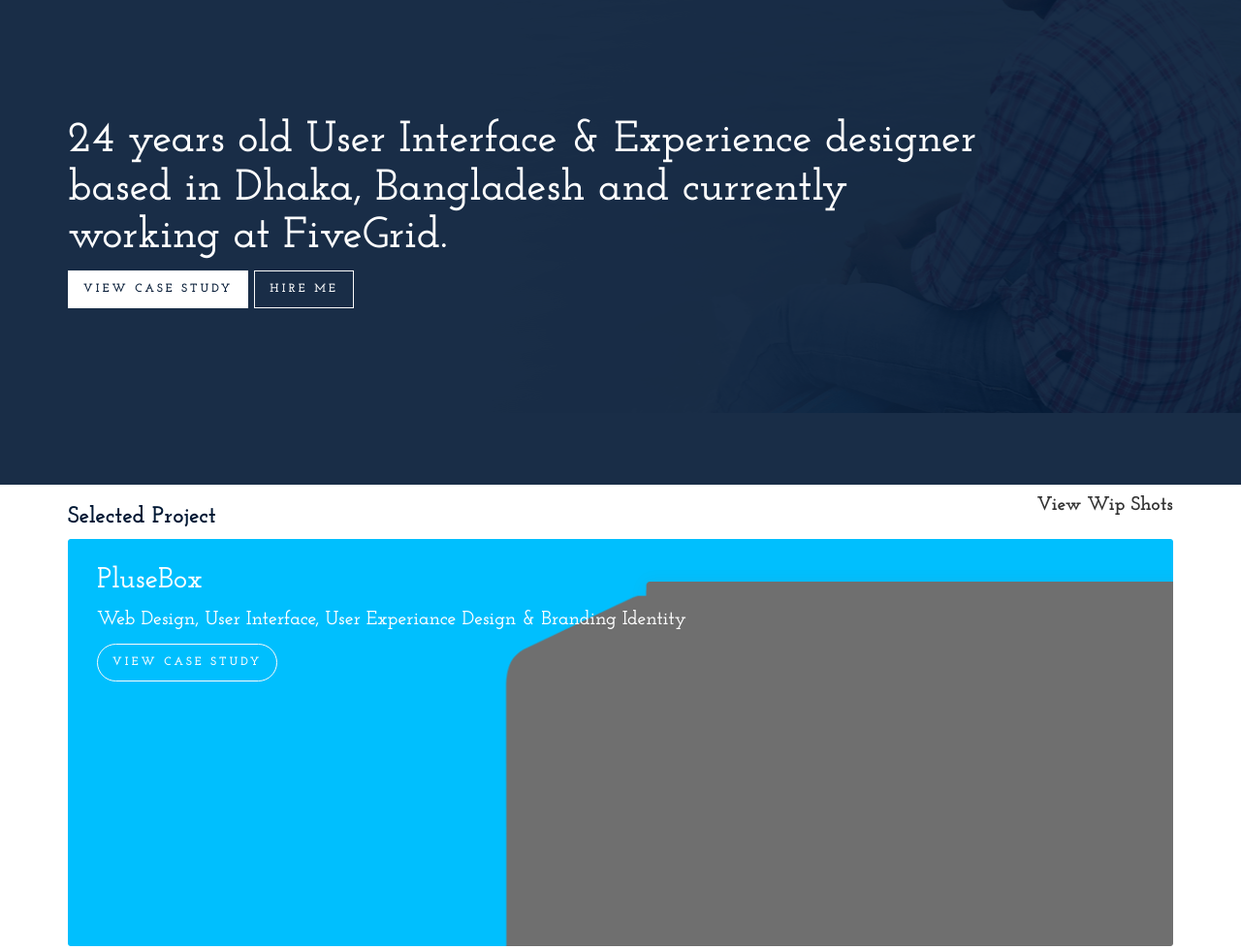
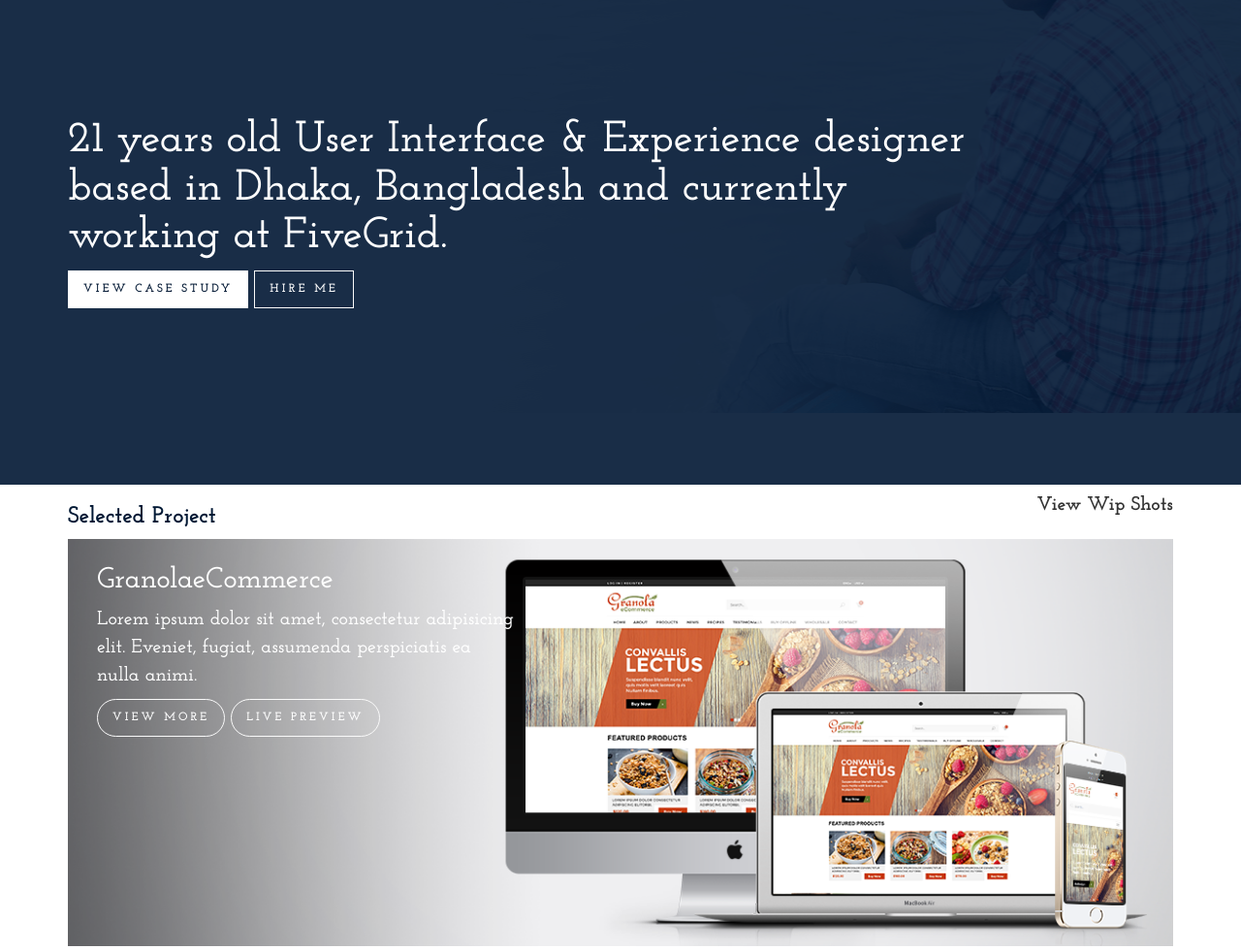
Before and after one commit to sumanengbd/sumanengbd.github.io, a plain HTML site: page portfolio.html in a window 1280 px wide. Shown: the part 300-1280 px from the top of the page at 97% size. Drawn offline with nearby package versions, Linux system fonts and the light colour scheme.

Commit message:
granola portfolio add

```diff
--- a/portfolio.html
+++ b/portfolio.html
@@ -22,12 +22,6 @@
       <link rel="stylesheet" href="style.css">
    </head>
    <body class="portfolio">
-     <!--  <p>h1 Bootstrap heading (36px)
-      h2 Bootstrap heading (30px)
-      h3 Bootstrap heading (24px)
-      h4 Bootstrap heading (18px)
-      h5 Bootstrap heading (14px)
-      h6 Bootstrap heading (12px)</p> -->
       <header>
          <div class="navbar navbar-default transition main_menu">
             <div class="container">
@@ -56,7 +50,7 @@
             <div class="row">
                <div class="col-md-12">
                   <div class="jumbotron">
-                     <h1 class="big_title">24 years old User Interface & Experience designer<br> based in Dhaka, Bangladesh and currently<br> working at FiveGrid.</h1>
+                     <h1 class="big_title">21 years old User Interface & Experience designer<br> based in Dhaka, Bangladesh and currently<br> working at FiveGrid.</h1>
                      <a href="#" class="btn btn_background"><strong>VIEW CASE STUDY</strong></a>
                      <a href="#" class="btn btn_none_background"><strong>Hire me</strong></a>
                   </div>
@@ -78,12 +72,13 @@
                <div class="col-md-12">
                   <div class="portfolio_single">
                      <div class="portfolio_img">
-                        <img src="img/port_1.png" class="img-responsive" alt="Portfolio Images">
+                        <img src="img/projects/granolaecommerce/granolaecommerce_cover.png" class="img-responsive" alt="GranolaeCommerce Cover Images">
                      </div>
                      <div class="portfolio_content">
-                        <h2>PluseBox</h2>
-                        <p>Web Design, User Interface, User Experiance Design & Branding Identity</p>
-                        <a class="btn btn_none_background magnific_gallery" data-links="img/port_1.png,img/port_2.png,img/port_3.png"><strong>VIEW CASE STUDY</strong></a>
+                        <h2>GranolaeCommerce</h2>
+                        <p>Lorem ipsum dolor sit amet, consectetur adipisicing<br> elit. Eveniet, fugiat, assumenda perspiciatis ea<br> nulla animi.</p>
+                        <a class="btn btn_none_background magnific_gallery" data-links="img/projects/granolaecommerce/home.jpg, img/projects/granolaecommerce/about.jpg, img/projects/granolaecommerce/products.jpg, img/projects/granolaecommerce/single-product.jpg, img/projects/granolaecommerce/cart.jpg, img/projects/granolaecommerce/checkout.jpg, img/projects/granolaecommerce/news.jpg, img/projects/granolaecommerce/recipes.jpg, img/projects/granolaecommerce/testimonials.jpg, img/projects/granolaecommerce/buy-offline.jpg, img/projects/granolaecommerce/contact.jpg"><strong>VIEW More</strong></a>
+                        <a href="http://gcdev.co/granola" target="_blank" class="btn btn_none_background"><strong>Live Preview</strong></a>
                      </div>
                   </div>
                </div>
```
Also changed, not shown: index.html (+0 -6 lines), img/port_1.png (deleted), img/projects/granolaecommerce/about.jpg (added), img/projects/granolaecommerce/buy-offline.jpg (added), img/projects/granolaecommerce/cart.jpg (added), img/projects/granolaecommerce/checkout.jpg (added), img/projects/granolaecommerce/contact.jpg (added), img/projects/granolaecommerce/granolaecommerce_cover.png (added), img/projects/granolaecommerce/home.jpg (added), img/projects/granolaecommerce/news.jpg (added), img/projects/granolaecommerce/products.jpg (added), img/projects/granolaecommerce/recipes.jpg (added), img/projects/granolaecommerce/single-product.jpg (added), img/projects/granolaecommerce/testimonials.jpg (added), 1 other file.
